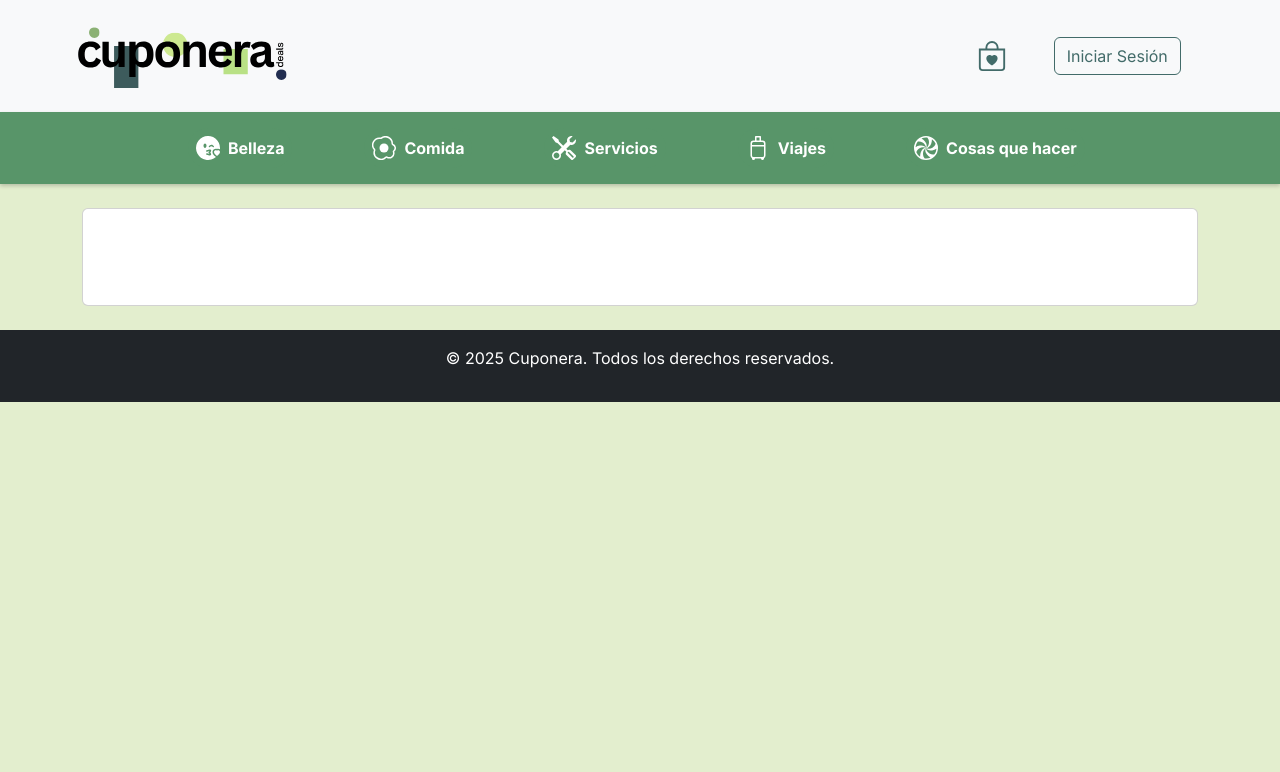
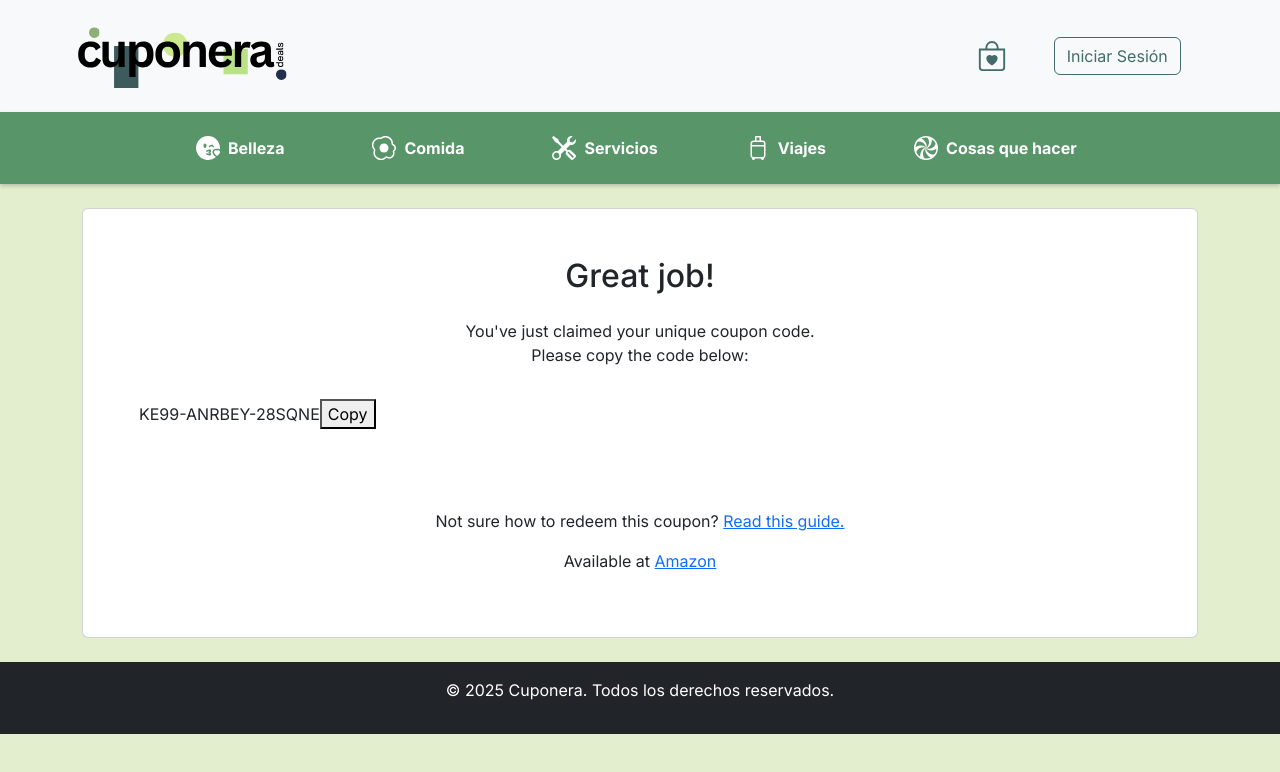
Before and after one commit to diegoemz/Proyecto-LaCuponera, a React (Vite) app: page /checkout in a window 1280 px wide. Shown: the top 772 px of the page. Built offline with nearby package versions, Linux system fonts and the light colour scheme; no server answers; the database is empty.

Commit message:
Update Checkout.jsx

```diff
--- a/src/components/Checkout.jsx
+++ b/src/components/Checkout.jsx
@@ -1,9 +1,16 @@
 import React, { useState, useEffect } from 'react';
 
 const Checkout = ({  }) => {
+  const [isCopied, setIsCopied] = useState(false);
+  const couponCode = 'KE99-ANRBEY-28SQNE';
 
+  const handleCopy = () => {
+    navigator.clipboard.writeText(couponCode);
+    setIsCopied(true);
+    setTimeout(() => setIsCopied(false), 2000); // Reset copied status after 2 seconds
+  }
 
-  return (
+return (
     <>
     <section className="h-100 h-custom">
       <div className="container py-4 h-100">
@@ -11,6 +18,30 @@ const Checkout = ({  }) => {
             <div className="col">
                 <div className="card">
                     <div className="card-body p-5">
+                    <h2 className="text-xl font-bold text-center mb-4">Great job!</h2>
+                      <p className="text-center mb-4">
+                        You've just claimed your unique coupon code.<br />
+                        Please copy the code below:
+                      </p>
+                      <div className="flex items-center justify-between bg-gray-100 p-2 rounded mb-4">
+                        <span className="text-blue-600 font-medium">{couponCode}</span>
+                        <button
+                          onClick={handleCopy}
+                          className="text-green-500 hover:text-green-700 focus:outline-none">
+                          {isCopied ? 'Copied' : 'Copy'}
+                        </button>
+                      </div>
+                      <div className="mb-4">
+                        <a href="https://www.amazon.com" className="block text-center bg-yellow-500 text-white rounded py-2 hover:bg-yellow-600">
+                          Redeem Coupon on Amazon
+                        </a>
+                      </div>
+                      <p className="text-sm text-center text-gray-600">
+                        Not sure how to redeem this coupon? <a href="#" className="text-blue-500">Read this guide.</a>
+                      </p>
+                      <p className="text-center text-gray-600">
+                        Available at <a href="https://www.amazon.com" className="text-orange-600 font-semibold">Amazon</a>
+                      </p>
 
                     </div>
                 </div>
```
